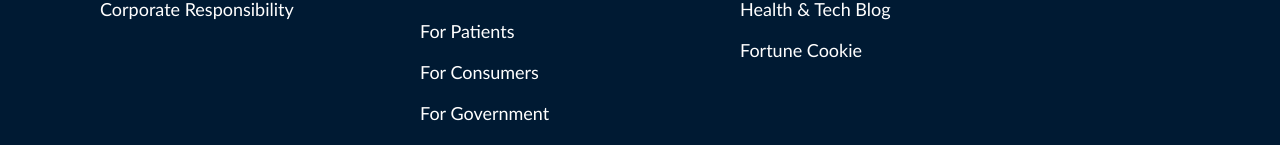
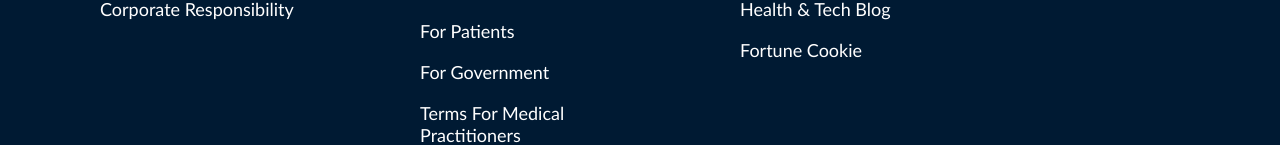
Before and after one commit to pushpendrasinha/ostinohealth, an Angular app in the folder client/: page / in a window 1280 px wide. Shown: the part 2015-2160 px from the top of the page. Built offline with nearby package versions, Linux system fonts and the light colour scheme.

Commit message:
for consumers disabled

```diff
--- a/client/src/app/static-content/header/header.component.html
+++ b/client/src/app/static-content/header/header.component.html
@@ -23,7 +23,7 @@
         <a href="/doctors">For Doctors</a>
         <a href="/leadership">Leadership Consulting & Executive Search</a>
         <a href="/patients">For Patients</a>
-        <a href="/consumers">For Consumers</a>
+        <!-- <a href="/consumers">For Consumers</a> -->
         <a href="/government">For Government</a>
       </div>
     </div>
--- a/client/src/app/static-content/new-home-page/new-home-page.component.html
+++ b/client/src/app/static-content/new-home-page/new-home-page.component.html
@@ -101,7 +101,7 @@
       <li><a href="doctors"> For Doctors</a></li><br>
       <li><a href="leadership">Leadership Consulting & Executive Search</a></li><br>
          <li><a href="patients"> For Patients </a></li><br>
-          <li><a href="consumers"> For Consumers </a></li><br>
+          <!-- <li><a href="consumers"> For Consumers </a></li><br> -->
          <li><a href="government"> For Government</a></li><br>
        <li><a href="/terms-for-doctors">Terms For Medical Practitioners </a></li>
     </ul>
```
